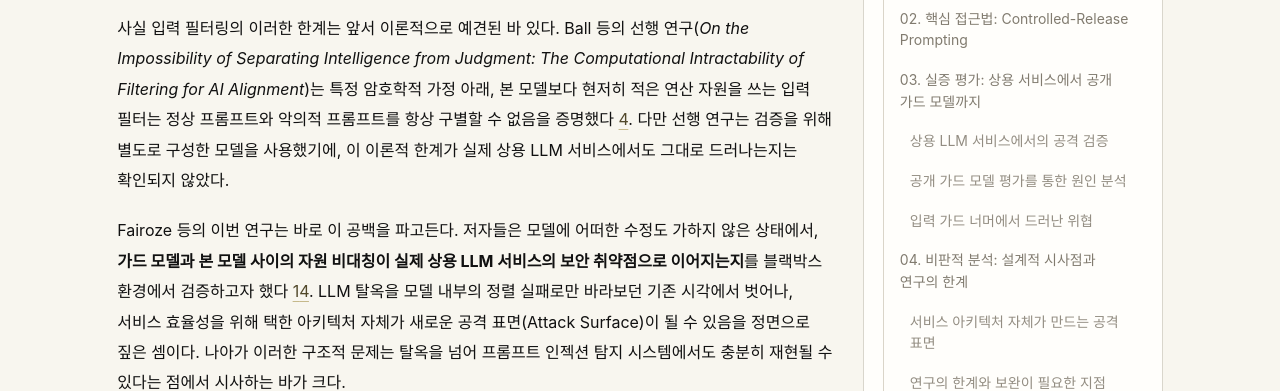
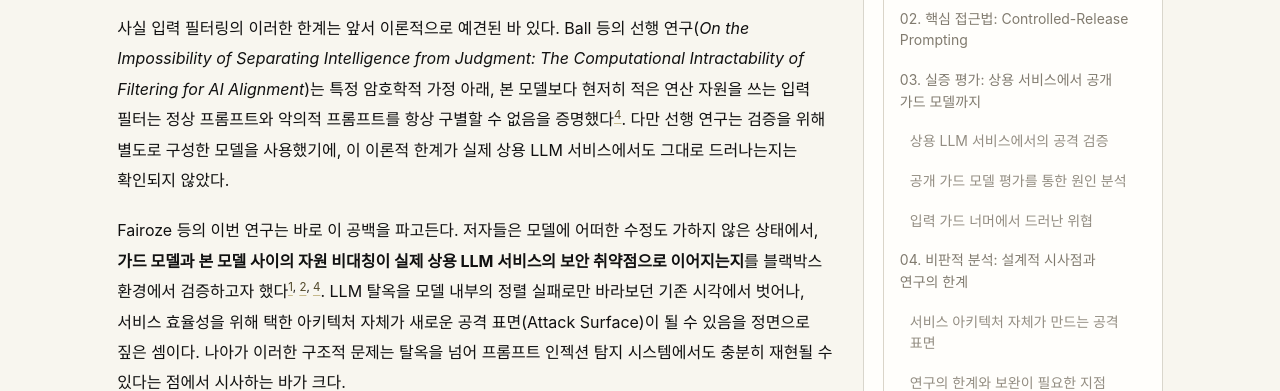
Before and after one commit to cprtmchzh/cprtmchzh.github.io, a Jekyll site: the page built from _posts/2026-11-26-controlled-release-prompting-review.md, in a window 1280 px wide and 1400 px high, scrolled down 1421 px. Shown: the part 150-541 px from the top of the window. Built offline with Jekyll 4.4.1, drawn with Linux system fonts in a browser that asks for light colours; some web fonts are replaced.

Commit message:
Render inline source citations as linked superscripts

```diff
--- a/_posts/2026-11-26-controlled-release-prompting-review.md
+++ b/_posts/2026-11-26-controlled-release-prompting-review.md
@@ -41,9 +41,9 @@ sample: false
 
 이 취약점이 까다로운 이유는 단순히 특정 가드 모델의 성능이 부족해서가 아니라, **보안성과 서비스 운영 효율성 사이의 구조적 충돌**에서 비롯되기 때문이다. 가드를 여러 개 겹쳐 배치하더라도 각 가드에 할당된 연산 자원과 처리 가능한 문맥의 범위가 본 모델에 못 미친다면, 입력에 숨겨진 실제 의도를 끝내 파악하지 못할 수 있다. 기존 보안 벤치마크에서 높은 탐지율을 기록한 모델이라 해도, 자원 비대칭을 겨냥한 공격 앞에서는 무력해질 여지가 남는다.
 
-사실 입력 필터링의 이러한 한계는 앞서 이론적으로 예견된 바 있다. Ball 등의 선행 연구(*On the Impossibility of Separating Intelligence from Judgment: The Computational Intractability of Filtering for AI Alignment*)는 특정 암호학적 가정 아래, 본 모델보다 현저히 적은 연산 자원을 쓰는 입력 필터는 정상 프롬프트와 악의적 프롬프트를 항상 구별할 수 없음을 증명했다 [4]. 다만 선행 연구는 검증을 위해 별도로 구성한 모델을 사용했기에, 이 이론적 한계가 실제 상용 LLM 서비스에서도 그대로 드러나는지는 확인되지 않았다.
+사실 입력 필터링의 이러한 한계는 앞서 이론적으로 예견된 바 있다. Ball 등의 선행 연구(*On the Impossibility of Separating Intelligence from Judgment: The Computational Intractability of Filtering for AI Alignment*)는 특정 암호학적 가정 아래, 본 모델보다 현저히 적은 연산 자원을 쓰는 입력 필터는 정상 프롬프트와 악의적 프롬프트를 항상 구별할 수 없음을 증명했다<sup class="source-cite"><a href="https://arxiv.org/abs/2507.07341" aria-label="출처 4">4</a></sup>. 다만 선행 연구는 검증을 위해 별도로 구성한 모델을 사용했기에, 이 이론적 한계가 실제 상용 LLM 서비스에서도 그대로 드러나는지는 확인되지 않았다.
 
-Fairoze 등의 이번 연구는 바로 이 공백을 파고든다. 저자들은 모델에 어떠한 수정도 가하지 않은 상태에서, **가드 모델과 본 모델 사이의 자원 비대칭이 실제 상용 LLM 서비스의 보안 취약점으로 이어지는지**를 블랙박스 환경에서 검증하고자 했다 [1][2][4]. LLM 탈옥을 모델 내부의 정렬 실패로만 바라보던 기존 시각에서 벗어나, 서비스 효율성을 위해 택한 아키텍처 자체가 새로운 공격 표면(Attack Surface)이 될 수 있음을 정면으로 짚은 셈이다. 나아가 이러한 구조적 문제는 탈옥을 넘어 프롬프트 인젝션 탐지 시스템에서도 충분히 재현될 수 있다는 점에서 시사하는 바가 크다.
+Fairoze 등의 이번 연구는 바로 이 공백을 파고든다. 저자들은 모델에 어떠한 수정도 가하지 않은 상태에서, **가드 모델과 본 모델 사이의 자원 비대칭이 실제 상용 LLM 서비스의 보안 취약점으로 이어지는지**를 블랙박스 환경에서 검증하고자 했다<sup class="source-cite"><a href="https://www.usenix.org/conference/usenixsecurity26/presentation/fairoze" aria-label="출처 1">1</a>, <a href="https://www.usenix.org/system/files/usenixsecurity26-fairoze.pdf" aria-label="출처 2">2</a>, <a href="https://arxiv.org/abs/2507.07341" aria-label="출처 4">4</a></sup>. LLM 탈옥을 모델 내부의 정렬 실패로만 바라보던 기존 시각에서 벗어나, 서비스 효율성을 위해 택한 아키텍처 자체가 새로운 공격 표면(Attack Surface)이 될 수 있음을 정면으로 짚은 셈이다. 나아가 이러한 구조적 문제는 탈옥을 넘어 프롬프트 인젝션 탐지 시스템에서도 충분히 재현될 수 있다는 점에서 시사하는 바가 크다.
 
 ---
 
@@ -80,7 +80,7 @@ Fairoze 등의 이번 연구는 바로 이 공백을 파고든다. 저자들은
 
 여기서 짚고 넘어가야 할 점은 입력 토큰의 길이가 의미를 해석하는 데 필요한 추론 토큰 수와 반드시 비례하지는 않는다는 사실이다. CRP의 본질은 단순히 프롬프트를 길게 늘이는 데 있지 않다. 동일한 입력이 주어졌을 때, 각 모델이 동원할 수 있는 연산 예산과 문맥 범위의 차이에 따라 전혀 다른 해석 결과에 도달하도록 유도하는 것이 핵심이다.
 
-아울러 저자들은 블랙박스 환경에서 공격의 성패를 엄밀히 따지기 위해 입력 가드 우회와 실제 탈옥을 명확히 구분했다 [2][3]. 입력 가드를 통과했다고 해서 본 모델이 곧바로 위험한 답변을 내놓는 것은 아니기 때문이다.
+아울러 저자들은 블랙박스 환경에서 공격의 성패를 엄밀히 따지기 위해 입력 가드 우회와 실제 탈옥을 명확히 구분했다<sup class="source-cite"><a href="https://www.usenix.org/system/files/usenixsecurity26-fairoze.pdf" aria-label="출처 2">2</a>, <a href="https://arxiv.org/html/2510.01529v4" aria-label="출처 3">3</a></sup>. 입력 가드를 통과했다고 해서 본 모델이 곧바로 위험한 답변을 내놓는 것은 아니기 때문이다.
 
 <figure class="review-table" markdown="1" style="text-align: center;">
 
@@ -106,6 +106,7 @@ Fairoze 등의 이번 연구는 바로 이 공백을 파고든다. 저자들은
 저자들은 AdvBench와 HarmBench에서 선정한 12개의 악의적 요청을 바탕으로, 네 개의 상용 LLM 서비스에 Timed-Release Prompting을 적용했다.
 
 <style>
+.post-content sup.source-cite { vertical-align: super; font-size: 0.72em; line-height: 0; white-space: nowrap; }
 .post-content .review-table > .table-shell { margin: 0; }
 </style>
 
@@ -166,7 +167,7 @@ Fairoze 등의 이번 연구는 바로 이 공백을 파고든다. 저자들은
 
 ### 입력 가드 너머에서 드러난 위협
 
-저자들은 입력 가드 우회 외에도 저작권 보호 콘텐츠의 추출과 일부 모델의 중간 추론 과정에서 발생하는 정보 유출 사례를 함께 확인했다 [2][3]. 특히 최종 응답 단계에서 악의적 요청을 정상적으로 거부했더라도, 사용자에게 공개되는 중간 추론 과정에 위험한 정보가 그대로 담겨 노출되는 사례는 시사하는 바가 크다. 입력 가드뿐 아니라 최종 출력만 검사하는 방어 방식 역시 완벽한 안전망이 될 수 없음을 보여주기 때문이다.
+저자들은 입력 가드 우회 외에도 저작권 보호 콘텐츠의 추출과 일부 모델의 중간 추론 과정에서 발생하는 정보 유출 사례를 함께 확인했다<sup class="source-cite"><a href="https://www.usenix.org/system/files/usenixsecurity26-fairoze.pdf" aria-label="출처 2">2</a>, <a href="https://arxiv.org/html/2510.01529v4" aria-label="출처 3">3</a></sup>. 특히 최종 응답 단계에서 악의적 요청을 정상적으로 거부했더라도, 사용자에게 공개되는 중간 추론 과정에 위험한 정보가 그대로 담겨 노출되는 사례는 시사하는 바가 크다. 입력 가드뿐 아니라 최종 출력만 검사하는 방어 방식 역시 완벽한 안전망이 될 수 없음을 보여주기 때문이다.
 
 ---
 
```
